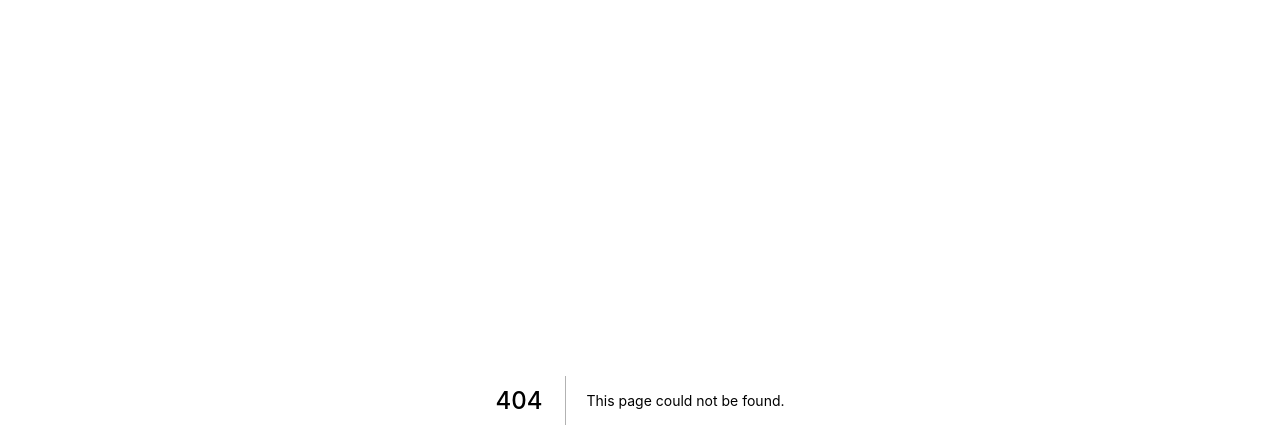
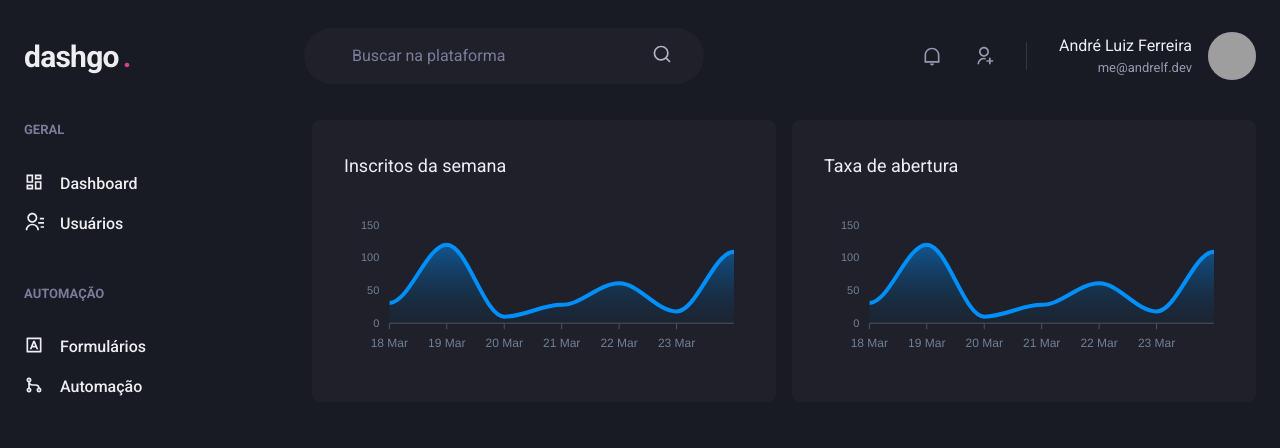
Before and after one commit to dehlferreira/rocketseat-ignite-dashgo, a Next.js app: page /dashboard in a window 1280 px wide. Before the commit this address had no page. Shown: the top 448 px of the page. Built offline with nearby package versions, Linux system fonts and the light colour scheme; grey boxes are pictures that could not be loaded.

Commit message:
Módulo 2 - Login e dashboard (#35)
* feat(task-8): criando header #8

* feat(task-9): finalizando header #9

* feat(task-10): componente sidebar #10

* feat(task-11): pagina dashboard #11

* feat(task-11): corrigindo erro de tipagem de options do chart

```diff
--- a/package.json
+++ b/package.json
@@ -13,10 +13,13 @@
     "@chakra-ui/react": "^1.6.8",
     "@emotion/react": "^11.4.1",
     "@emotion/styled": "^11.3.0",
+    "apexcharts": "^3.28.3",
     "framer-motion": "^4.1.17",
     "next": "11.1.2",
     "react": "17.0.2",
-    "react-dom": "17.0.2"
+    "react-apexcharts": "^1.3.9",
+    "react-dom": "17.0.2",
+    "react-icons": "^4.2.0"
   },
   "devDependencies": {
     "@types/react": "^17.0.25",
--- /dev/null
+++ b/src/components/Header.tsx
@@ -0,0 +1,81 @@
+import { Flex, Text, Input, Icon, HStack, Box, Avatar } from '@chakra-ui/react';
+import {
+  RiNotificationLine,
+  RiSearchLine,
+  RiUserAddLine,
+} from 'react-icons/ri';
+
+export function Header() {
+  return (
+    <Flex
+      as="header"
+      w="100%"
+      maxW={1480}
+      h="20"
+      mx="auto"
+      mt="4"
+      px="6"
+      align="center"
+    >
+      <Text fontSize="3xl" fontWeight="bold" letterSpacing="tight" w="64">
+        dashgo
+        <Text as="span" ml="1" color="pink.500">
+          .
+        </Text>
+      </Text>
+
+      <Flex
+        as="label"
+        flex="1"
+        py="4"
+        px="8"
+        ml="6"
+        maxW={400}
+        alignSelf="center"
+        color="gray.200"
+        position="relative"
+        bg="gray.800"
+        borderRadius="full"
+      >
+        <Input
+          color="gray.50"
+          variant="unstyled"
+          px="4"
+          mr="4"
+          placeholder="Buscar na plataforma"
+          _placeholder={{ color: 'gray.400' }}
+        />
+        <Icon as={RiSearchLine} fontSize="20" />
+      </Flex>
+
+      <Flex align="center" ml="auto">
+        <HStack
+          spacing="8"
+          mx="8"
+          pr="8"
+          py="1"
+          color="gray.300"
+          borderRightWidth={1}
+          borderColor="gray.700"
+        >
+          <Icon as={RiNotificationLine} fontSize="20" />
+          <Icon as={RiUserAddLine} fontSize="20" />
+        </HStack>
+
+        <Flex align="center">
+          <Box mr="4" textAlign="right">
+            <Text>André Luiz Ferreira</Text>
+            <Text color="gray.300" fontSize="small">
+              me@andrelf.dev
+            </Text>
+          </Box>
+          <Avatar
+            size="md"
+            name="André Luiz Ferreira"
+            src="https://github.com/dehlferreira.png"
+          />
+        </Flex>
+      </Flex>
+    </Flex>
+  );
+}
--- /dev/null
+++ b/src/components/Sidebar.tsx
@@ -0,0 +1,54 @@
+import { Box, Stack, Text, Link, Icon } from '@chakra-ui/react';
+import {
+  RiContactsLine,
+  RiDashboardLine,
+  RiGitMergeLine,
+  RiInputMethodLine,
+} from 'react-icons/ri';
+
+export function Siderbar() {
+  return (
+    <Box as="aside" w="64" mr="8">
+      <Stack spacing="12" align="flex-start">
+        <Box>
+          <Text fontWeight="bold" color="gray.400" fontSize="small">
+            GERAL
+          </Text>
+          <Stack spacing="4" mt="8" align="stretch">
+            <Link display="flex" align="center">
+              <Icon as={RiDashboardLine} fontSize="20" />
+              <Text ml="4" fontWeight="medium">
+                Dashboard
+              </Text>
+            </Link>
+            <Link display="flex" align="center">
+              <Icon as={RiContactsLine} fontSize="20" />
+              <Text ml="4" fontWeight="medium">
+                Usuários
+              </Text>
+            </Link>
+          </Stack>
+        </Box>
+        <Box>
+          <Text fontWeight="bold" color="gray.400" fontSize="small">
+            AUTOMAÇÃO
+          </Text>
+          <Stack spacing="4" mt="8" align="stretch">
+            <Link display="flex" align="center">
+              <Icon as={RiInputMethodLine} fontSize="20" />
+              <Text ml="4" fontWeight="medium">
+                Formulários
+              </Text>
+            </Link>
+            <Link display="flex" align="center">
+              <Icon as={RiGitMergeLine} fontSize="20" />
+              <Text ml="4" fontWeight="medium">
+                Automação
+              </Text>
+            </Link>
+          </Stack>
+        </Box>
+      </Stack>
+    </Box>
+  );
+}
--- /dev/null
+++ b/src/pages/dashboard.tsx
@@ -0,0 +1,93 @@
+import { Flex, SimpleGrid, Box, Text, theme } from '@chakra-ui/react';
+
+import dynamic from 'next/dynamic';
+
+import { ApexOptions } from 'apexcharts';
+import { Header } from '../components/Header';
+import { Siderbar } from '../components/Sidebar';
+
+const Chart = dynamic(() => import('react-apexcharts'), {
+  ssr: false,
+});
+
+const options: ApexOptions = {
+  chart: {
+    toolbar: {
+      show: false,
+    },
+    zoom: {
+      enabled: false,
+    },
+    foreColor: theme.colors.gray[500],
+  },
+  grid: {
+    show: false,
+  },
+  dataLabels: {
+    enabled: false,
+  },
+  tooltip: {
+    enabled: false,
+  },
+  xaxis: {
+    type: 'datetime',
+    axisBorder: {
+      color: theme.colors.gray[600],
+    },
+    axisTicks: {
+      color: theme.colors.gray[600],
+    },
+    categories: [
+      '2021-03-18T00:00:00.000Z',
+      '2021-03-19T00:00:00.000Z',
+      '2021-03-20T00:00:00.000Z',
+      '2021-03-21T00:00:00.000Z',
+      '2021-03-22T00:00:00.000Z',
+      '2021-03-23T00:00:00.000Z',
+      '2021-03-24T00:00:00.000Z',
+    ],
+  },
+  fill: {
+    opacity: 0.3,
+    type: 'gradient',
+    gradient: {
+      shade: 'dark',
+      opacityFrom: 0.7,
+      opacityTo: 0.3,
+    },
+  },
+};
+
+const series = [{ name: 'series1', data: [31, 120, 10, 28, 61, 18, 109] }];
+
+export default function Dashboard() {
+  return (
+    <Flex direction="column" h="100Vh">
+      <Header />
+
+      <Flex w="100%" my="6" maxWidth={1480} mx="auto" px="6">
+        <Siderbar />
+
+        <SimpleGrid flex="1" gap="4" minChildWidth="320px" align="flex-start">
+          <Box
+            p="8"
+            bg="gray.800"
+            borderRadius={8}
+            // pb="4"
+          >
+            <Text fontSize="lg" mb="4">
+              Inscritos da semana
+            </Text>
+            <Chart options={options} series={series} type="area" height={160} />
+          </Box>
+          <Box p="8" bg="gray.800" borderRadius={8} pb="4">
+            <Text fontSize="lg" mb="4">
+              Taxa de abertura
+            </Text>
+            <Chart options={options} series={series} type="area" height={160} />
+          </Box>
+        </SimpleGrid>
+      </Flex>
+    </Flex>
+  );
+}
```
Also changed, not shown: 1 other file (tests, documents, lock files or other folders).
